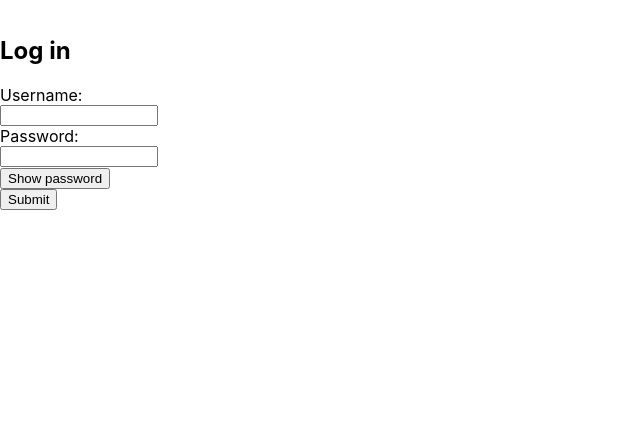
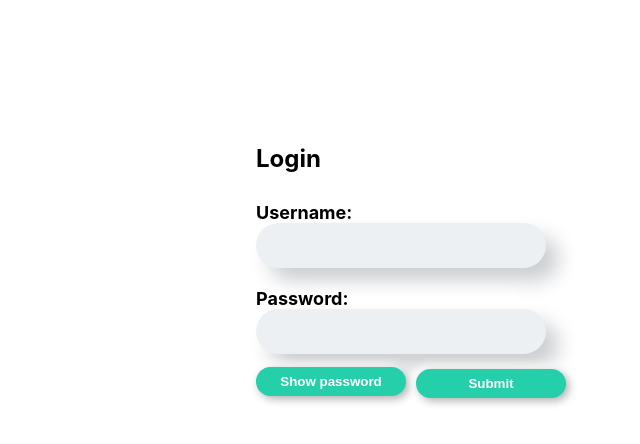
Before and after one commit to Alexanderbrandhaug/tesseraWebapp, a React (Create React App) app in the folder frontend/tessera-webapp/: page /feed/1 in a window 1280 px wide. Shown: the top 444 px of the page, without its empty margins (0-640 px from the left). Built offline with nearby package versions, Linux system fonts and the light colour scheme; no server answers.

Commit message:
fixed css login

```diff
--- a/frontend/tessera-webapp/src/Components/logIn.tsx
+++ b/frontend/tessera-webapp/src/Components/logIn.tsx
@@ -56,11 +56,12 @@ export default function NameForm(props:logInProps) {
     }
 
     return (
-      <div>
+      <div className = "loginFormComplete">
         <div className="error">
           {errorMessage && <div>{errorMessage}</div>}
         </div>
-        <form onSubmit={handleSubmit}>
+        <form onSubmit={handleSubmit} className = "loginForm">
+        <div className="loginTitle"> Login</div>
           <label>
             Username:
             <input className="userName" type="text" {...bindName} />
@@ -69,7 +70,7 @@ export default function NameForm(props:logInProps) {
             Password:
             <input className="passwordButton" type="password" {...bindPassword} id="password"/>
           </label>
-          <button type="button" onClick={passwordVisibility}>Show password</button>
+          <button type="button"className ="showPwButton" onClick={passwordVisibility}>Show password</button>
           <input className="submit" type="submit" value="Submit" />
         </form>
       </div>
--- a/frontend/tessera-webapp/src/Pages/logInPage.tsx
+++ b/frontend/tessera-webapp/src/Pages/logInPage.tsx
@@ -9,7 +9,6 @@ export default function LogInPage(props: LogInPageProps) {
 
   return (
     <main style={{ padding: "1rem 0" }}>
-      <h2>Log in</h2>
       <div>
         <nav>
         <LogIn setToken={props.setToken} />
--- a/frontend/tessera-webapp/src/index.css
+++ b/frontend/tessera-webapp/src/index.css
@@ -5,6 +5,8 @@ body {
     sans-serif;
   -webkit-font-smoothing: antialiased;
   -moz-osx-font-smoothing: grayscale;
+  font-size: large;
+  font-weight: bold;
 }
 
 code {
@@ -52,22 +54,90 @@ code {
 
 /* LOGGIN SITE */
 
+.loginForm{
+  position: absolute;
+  padding-left: 40%;
+
+}
+.loginTitle{
+  margin-bottom: 10%;
+  font-size: x-large;
+}
 .userName {
-  width: 150px;
+  width: 250px;
+  height: 5px;
   display: flex;
+  margin-bottom: 20px;
   flex-direction: column;
+  border-style: none;
+  background: rgba(0, 0, 0, 0.6);
+  color: #555;
+  padding:20px;
+  border-radius: 40px;
+ background: #ecf0f3;
+ box-shadow: 13px 13px 20px #cbced1,
+             -13px -13px 20px #ffffff;
 }
 
 
 .passwordButton {
   display: flex;
-  width: 150px;
+  width: 250px;
   flex-direction: column-reverse;
+  display: flex;
+  height: 5px;
+  flex-direction: column;
+  border-style: none;
+  background: rgba(0, 0, 0, 0.6);
+  color: #555;
+  padding:20px;
+  border-radius: 40px;
+ background: #ecf0f3;
+ box-shadow: 13px 13px 20px #cbced1,
+             -13px -13px 20px #ffffff;
 }
 
 .submit {
-  display: flex;
-  flex-direction: column;
+  position: absolute;
+  border-style: none;
+  border-radius: 20px;
+  color: white;
+  padding-top: 7px;
+  padding-bottom: 7px;
+  outline:none;
+  color: #fff;
+  cursor: pointer;
+  background: #24cfaa;
+   box-shadow: 3px 3px 8px #b1b1b1,
+               -3px -3px 8px #ffffff;
+   transition: 0.5s;
+   font-weight: 700;
+   width: 150px;
+   margin-top:5%;
+}
+.showPwButton{
+  position: relative;
+  border-style: none;
+  border-radius: 20px;
+  color: white;
+  padding-top: 7px;
+  padding-bottom: 7px;
+  outline:none;
+  margin-top:13px;
+  margin-right: 10px;
+  color: #fff;
+  cursor: pointer;
+  background: #24cfaa;
+   box-shadow: 3px 3px 8px #b1b1b1,
+               -3px -3px 8px #ffffff;
+   transition: 0.5s;
+   font-weight: 700;
+   width: 150px;
+}
+.loginFormComplete{
+  position: absolute;
+  margin-left: 20%;
+  margin-top: 10%;
 }
 
 .error {
```
